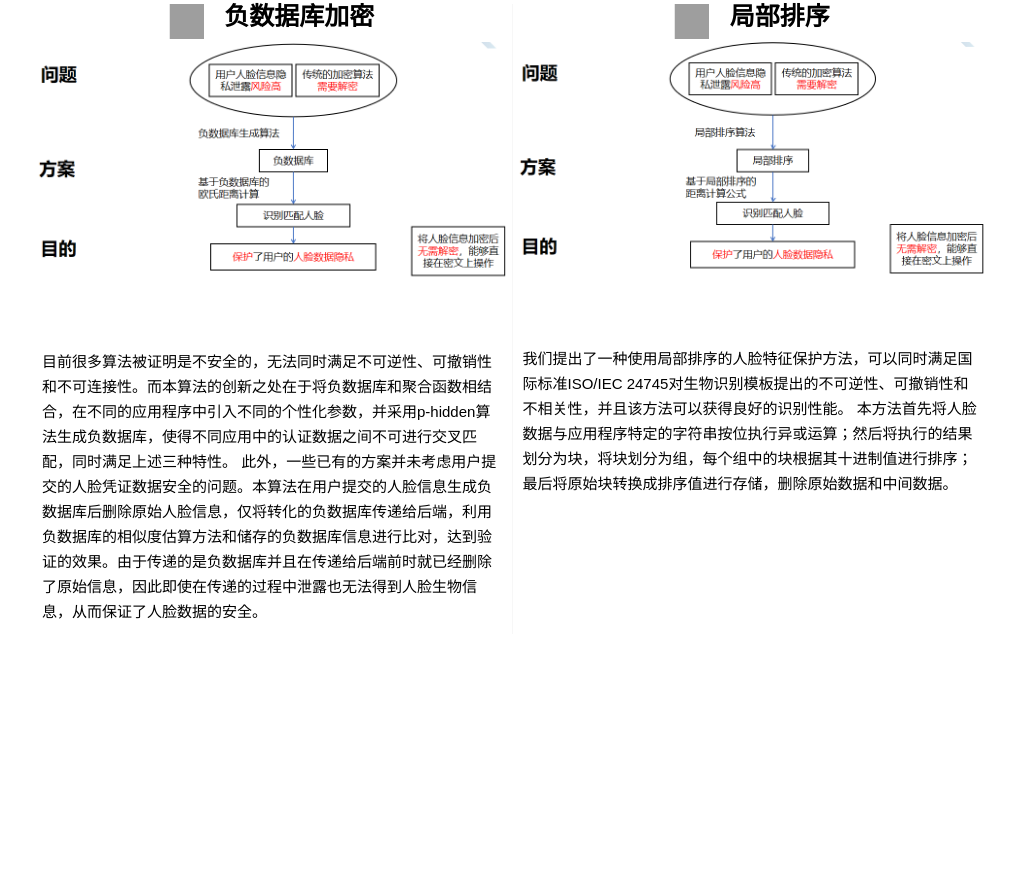
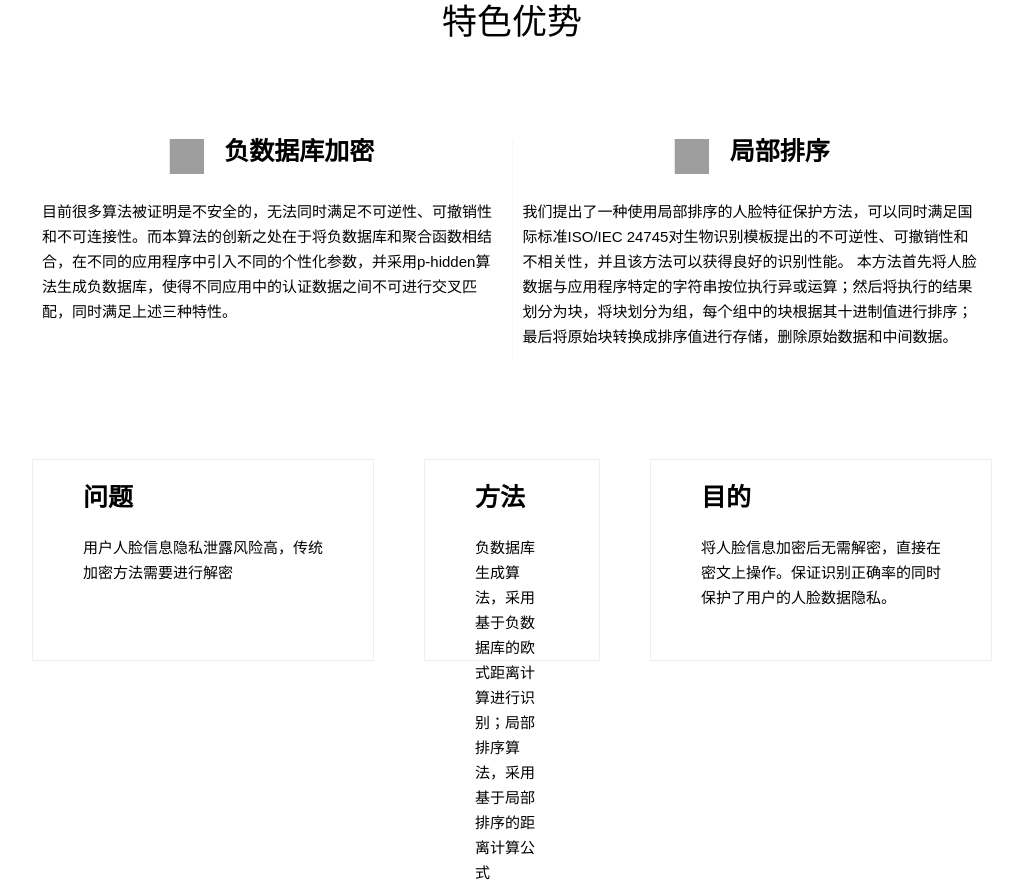
Before and after one commit to wk-Nemo/MyFace, a Vue app in the folder myface/: page /#/home in a window 1280 px wide. Shown: the part 2991-3876 px from the top of the page, without its empty margins (128-1151 px from the left). Before the commit the page ends 3625 px from the top, so only its background shows below. Built offline with nearby package versions, Linux system fonts and the light colour scheme; grey boxes are pictures that could not be loaded.

Commit message:
fix some bug

```diff
--- a/myface/src/page/Home/components/Content.vue
+++ b/myface/src/page/Home/components/Content.vue
@@ -50,17 +50,17 @@
     <div id="superiority" class="superiority">
       <div class="superiority-title">特色优势</div>
       <div class="superiority-container">
-        不同于传统人脸识别方案,我们在最重要的数据处理环节选择将用户数据不可逆加密后存储,即使暴露也不必担心安全问题
+        <!-- 不同于传统人脸识别方案,我们在最重要的数据处理环节选择将用户数据不可逆加密后存储,即使暴露也不必担心安全问题 -->
         <div class="encrypt">
           <div class="ndb">
             <div class="ndb-title">
               <div class="ndb-title-img"></div>
               <div class="ndb-title-msg">负数据库加密</div>
             </div>
-            <img src="@/assets/ndb.png" style="width: 100%; margin-top:38px"/>
+            <!-- <img src="@/assets/ndb.png" style="width: 100%; margin-top:38px"/> -->
             <div class="ndb-content">
               目前很多算法被证明是不安全的，无法同时满足不可逆性、可撤销性和不可连接性。而本算法的创新之处在于将负数据库和聚合函数相结合，在不同的应用程序中引入不同的个性化参数，并采用p-hidden算法生成负数据库，使得不同应用中的认证数据之间不可进行交叉匹配，同时满足上述三种特性。
-此外，一些已有的方案并未考虑用户提交的人脸凭证数据安全的问题。本算法在用户提交的人脸信息生成负数据库后删除原始人脸信息，仅将转化的负数据库传递给后端，利用负数据库的相似度估算方法和储存的负数据库信息进行比对，达到验证的效果。由于传递的是负数据库并且在传递给后端前时就已经删除了原始信息，因此即使在传递的过程中泄露也无法得到人脸生物信息，从而保证了人脸数据的安全。
+
             </div>
           </div>
           <div class="line"></div>
@@ -69,11 +69,31 @@
               <div class="part-title-img"></div>
               <div class="part-title-msg">局部排序</div>
             </div>
-            <img src="@/assets/part.png" style="width: 100%; margin-top:38px"/>
+            <!-- <img src="@/assets/part.png" style="width: 100%; margin-top:38px"/> -->
             <div class="part-content">
               我们提出了一种使用局部排序的人脸特征保护方法，可以同时满足国际标准ISO/IEC 24745对生物识别模板提出的不可逆性、可撤销性和不相关性，并且该方法可以获得良好的识别性能。
 本方法首先将人脸数据与应用程序特定的字符串按位执行异或运算；然后将执行的结果划分为块，将块划分为组，每个组中的块根据其十进制值进行排序；最后将原始块转换成排序值进行存储，删除原始数据和中间数据。
             </div>
+          </div>
+        </div>
+      </div>
+      <div class="superiority-footer">
+        <div class="question box">
+          <div class="title">问题</div>
+          <div class="content">用户人脸信息隐私泄露风险高，传统加密方法需要进行解密</div>
+        </div>
+        <div class="method box">
+          <div class="title">方法</div>
+          <div class="content">
+            <p>负数据库生成算法，采用基于负数据库的欧式距离计算进行识别；局部排序算法，采用基于局部排序的距离计算公式</p>
+          </div>
+        </div>
+        <div class="result box">
+          <div class="title">
+            目的
+          </div>
+          <div class="content">
+            将人脸信息加密后无需解密，直接在密文上操作。保证识别正确率的同时保护了用户的人脸数据隐私。
           </div>
         </div>
       </div>
@@ -142,7 +162,7 @@ export default {
       news: [
         {
           url: 'https://medium.com/datavisor/the-face-of-privacy-facial-recognition-privacy-and-security-483ede676267',
-          photo: 'https://miro.medium.com/max/2400/1*NizGOvrl6B0js8KnX468ww.png',
+          photo: 'https://img-blog.csdnimg.cn/2021051610093095.png?x-oss-process=image/watermark,type_ZmFuZ3poZW5naGVpdGk,shadow_10,text_aHR0cHM6Ly9ibG9nLmNzZG4ubmV0L3dlaXhpbl80Mzk1MDE0Mg==,size_16,color_FFFFFF,t_70',
           title: 'The “Face” of Privacy: Facial Recognition, Privacy, and Security ',
           content: 'Digital privacy is one side of a two-sided policy coin. Virtually all attention to date has been focused on developing legal and regulatory remedies to address this pervasive public concern'
         },
@@ -160,13 +180,13 @@ export default {
         },
         {
           url: 'https://www.scmp.com/tech/policy/article/3129226/chinas-first-facial-recognition-lawsuit-comes-end-new-ruling-and-new',
-          photo: 'https://i.loli.net/2021/04/13/mk1jqUHLwbztXBi.png',
+          photo: 'https://img-blog.csdnimg.cn/20210516101044518.png?x-oss-process=image/watermark,type_ZmFuZ3poZW5naGVpdGk,shadow_10,text_aHR0cHM6Ly9ibG9nLmNzZG4ubmV0L3dlaXhpbl80Mzk1MDE0Mg==,size_16,color_FFFFFF,t_70',
           title: 'China’s first facial-recognition lawsuit comes to an end with new ruling and new questions about the fate of individuals’ data',
           content: 'A court in Hangzhou made its final judgment in China’s first-ever lawsuit over the use of facial recognition after both parties filed for appeal, upholding its original judgment and ordering additional data to be deleted.\nIn late 2019, Hangzhou Safari Park replaced its fingerprint-based admission system with one that uses facial recognition, telling customers that they would be refused entry if they did not use the new system.'
         },
         {
           url: 'https://www.163.com/dy/article/G7EUSJU40512D3VJ.html',
-          photo: 'https://gimg2.baidu.com/image_search/src=http%3A%2F%2Fask.qcloudimg.com%2Fhttp-save%2Fyehe-1008345%2Fssbp9yj4v9.jpeg&refer=http%3A%2F%2Fask.qcloudimg.com&app=2002&size=f9999,10000&q=a80&n=0&g=0n&fmt=jpeg?sec=1620909276&t=9b000de8658c4916d59f5f3f8a4a13b3',
+          photo: 'https://img-blog.csdnimg.cn/20210516101241245.png?x-oss-process=image/watermark,type_ZmFuZ3poZW5naGVpdGk,shadow_10,text_aHR0cHM6Ly9ibG9nLmNzZG4ubmV0L3dlaXhpbl80Mzk1MDE0Mg==,size_16,color_FFFFFF,t_70',
           title: '谁“动”了你的脸——人脸识别技术背后的隐私保护',
           content: '如今，从案件侦破、交通安检、课堂监控到金融支付、社区门禁、手机解锁，人脸识别技术不断拓展应用场景，但这项给人类带来便捷的技术背后，也蕴藏着巨大的风险。人脸面部特征的重要性不言而喻。2020年10月1日开始实施的新版推荐性国家标准《信息安全技术个人信息安全规范》已经明确了“人脸信息属于生物识别信息，也属于个人敏感信息，收集个人信息时应获得个人信息主体的授权同意”，并进一步指出，越来越多的组织收集、使用个人信息，给生活带来便利的同时，也出现了对个人信息的非法收集、滥用、泄露等问题，个人信息安全面临严重威胁。'
         },
@@ -346,7 +366,8 @@ export default {
   }
 }
 .superiority {
-  padding-top: 80px;
+  padding-top: 200px;
+  padding-bottom: 200px;
   margin: 0 auto;
   color: black;
   width: 75%;
@@ -355,7 +376,7 @@ export default {
     text-align: center;
   }
   .superiority-container {
-    margin: 20px 0;
+    margin: 100px 0;
     font-size: 0.3rem;
     text-align: center;
     .encrypt {
@@ -426,5 +447,45 @@ export default {
       }
     }
   }
+  .superiority-footer {
+    display: flex;
+    /* align-items: center; */
+    justify-content: center;
+    .box {
+      height: 3rem;
+      padding: 0.5rem 1rem;
+      width: 25%;
+      cursor: pointer;
+      border: 1px solid #eee;
+      .title {
+        font-size: 0.5rem;
+        margin-bottom: 0.5rem;
+        font-weight:800;
+      }
+      .content {
+        font-size: 0.3rem;
+        line-height: 0.5rem;
+      }
+    }
+    .box:hover {
+      box-shadow: 0 5px 20px 0 #d2d0d0;
+      .title{
+        color: rgb(26,115,232);
+      }
+    }
+    .question {
+      margin-right: 1rem;
+      flex-shrink: 0;
+      order: 1;
+    }
+    .method {
+      margin-right: 1rem;
+      order: 2;
+    }
+    .result {
+      flex-shrink: 0;
+      order: 3;
+    }
+  }
 }
 </style>
--- a/myface/src/page/facephoto/FacePhoto.vue
+++ b/myface/src/page/facephoto/FacePhoto.vue
@@ -143,7 +143,7 @@ export default {
     postNDB: function () {
       axios({
         method: 'post',
-        url: 'http://myface.kingfish404.cn/getface_native/',
+        url: 'https://web.kingfish404.cn/getface_native/',
         dataType: 'json',
         data: JSON.stringify(this.data)
       }).then((response) => {
@@ -171,7 +171,7 @@ export default {
         }
         axios({
           method: 'post',
-          url: 'http://myface.kingfish404.cn/getface_part/',
+          url: 'https://web.kingfish404.cn/getface_part/',
           dataType: 'json',
           data: {
             'userID': this.$store.state.userID,
--- a/myface/src/page/facerecognize/FaceRecognize.vue
+++ b/myface/src/page/facerecognize/FaceRecognize.vue
@@ -196,7 +196,7 @@ export default {
     postOrder: function () {
       axios({
         method: 'post',
-        url: 'http://myface.kingfish404.cn/faceRecognize_part/',
+        url: 'https://web.kingfish404.cn/faceRecognize_part/',
         dataType: 'json',
         data: {
           'userID': this.$store.state.userID,
@@ -240,7 +240,7 @@ export default {
     postNDB: function () {
       axios({
         method: 'post',
-        url: 'http://myface.kingfish404.cn/faceRecognize_native/',
+        url: 'https://web.kingfish404.cn/faceRecognize_native/',
         dataType: 'json',
         data: JSON.stringify(this.data)
       }).then((response) => {
--- a/myface/src/page/user/Login.vue
+++ b/myface/src/page/user/Login.vue
@@ -53,7 +53,7 @@ export default {
         }
         axios({
           method: 'post',
-          url: 'http://myface.kingfish404.cn/login/',
+          url: 'https://web.kingfish404.cn/login/',
           dataType: 'json',
           data: JSON.stringify(data)
         }).then((response) => {
--- a/myface/src/page/user/Signup.vue
+++ b/myface/src/page/user/Signup.vue
@@ -63,7 +63,7 @@ export default {
         }
         axios({
           method: 'post',
-          url: 'http://myface.kingfish404.cn/sign_in/',
+          url: 'https://web.kingfish404.cn/sign_in/',
           dataType: 'json',
           data: JSON.stringify(data)
         }).then((response) => {
```
